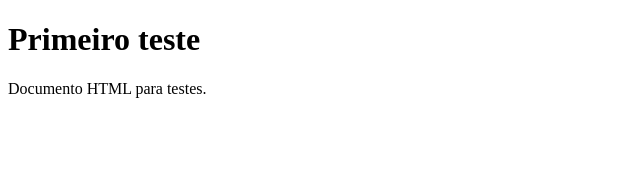
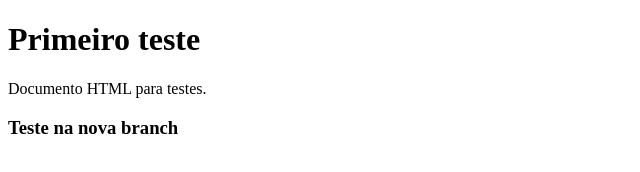
Before and after one commit to rafaelbarros831/repositorio-teste, a plain HTML site: page Testesimp/Index.html in a window 1280 px wide. Shown: the whole page, without its empty margins (0-640 px from the left). Drawn offline with Linux system fonts and the light colour scheme.

Commit message:
Update Index.html

```diff
--- a/Testesimp/Index.html
+++ b/Testesimp/Index.html
@@ -11,5 +11,7 @@
 
     <p>Documento HTML para testes.</p>
 
+    <h3>Teste na nova branch<h3>
+
 </body>
 </html>
```
